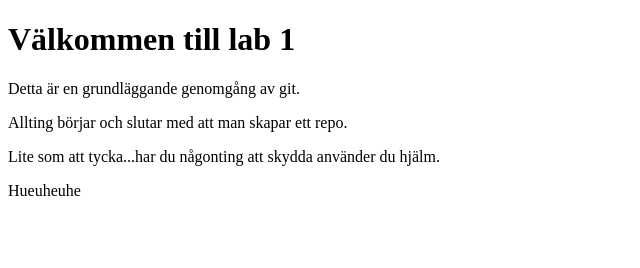
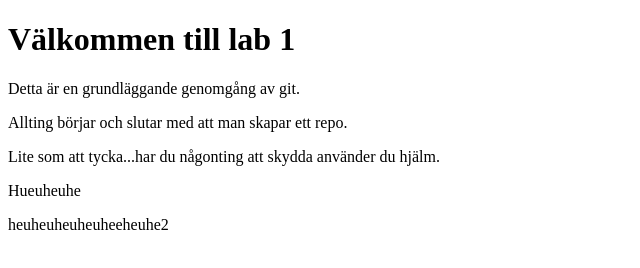
Before and after one commit to zacess/lab2, a plain HTML site: page index.html in a window 1280 px wide. Shown: the whole page, without its empty margins (0-640 px from the left). Drawn offline with Linux system fonts and the light colour scheme.

Commit message:
Update index.html

```diff
--- a/index.html
+++ b/index.html
@@ -11,5 +11,6 @@
 <p>Allting börjar och slutar med att man skapar ett repo.</p>
 <p>Lite som att tycka...har du någonting att skydda använder du hjälm.</p>
 <p>Hueuheuhe</p>
+<p>heuheuheuheuheeheuhe2</p>
 </body>
 </html>
```
